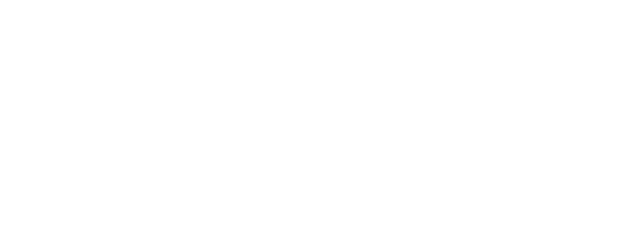
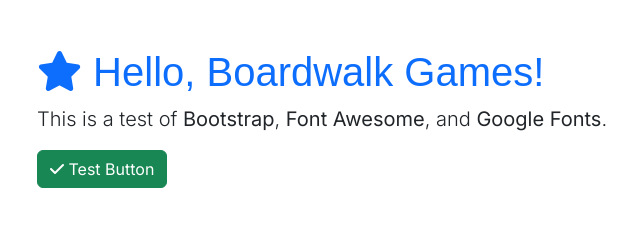
Before and after one commit to GavinKingcome/boardwalk-games, a plain HTML site: page index.html in a window 1280 px wide. Shown: the whole page, without its empty margins (45-685 px from the left). Drawn offline with nearby package versions, Linux system fonts and the light colour scheme; files that its build step writes are made by us from their sources; a small style sheet from the web is missing; a web font is replaced by a local one.

Commit message:
Test site and fix Font Awesome url

```diff
--- a/index.html
+++ b/index.html
@@ -6,7 +6,13 @@
     <title>Document</title>
 
     <!-- Font Awesome CDN -->
-  <link rel="stylesheet" href="https://cdnjs.cloudflare.com/ajax/libs/font-awesome/6.5.0/css/all.min.css" integrity="sha512-1ycn6IcaQQ40/MKB4Imkb9hFQ9b6U6Q5l9e6Q5l9e6Q5l9e6Q5l9e6Q5l9e6Q5l9e6Q5l9e6Q5l9e6Q5l9e6Q==" crossorigin="anonymous" referrerpolicy="no-referrer" />
+    <link
+      rel="stylesheet"
+      href="https://cdnjs.cloudflare.com/ajax/libs/font-awesome/6.5.0/css/all.min.css"
+      integrity="sha512-1ycn6IcaQQ40/MKB4Imkb9hFQ9b6U6Q5l9e6Q5l9e6Q5l9e6Q5l9e6Q5l9e6Q5l9e6Q5l9e6Q5l9e6Q5l9e6Q=="
+      crossorigin="anonymous"
+      referrerpolicy="no-referrer"
+    />
 
     <!-- Bootstrap custom CSS -->
     <link
@@ -27,5 +33,20 @@
       integrity="sha384-qQ2iX+965DzO0rT7abK41JStQIAqVgRVzpbzo5smXKp4YfRvH+8abtTE1Pi6jizo"
       crossorigin="anonymous"
     ></script>
+
+    <body>
+      <div class="container mt-5">
+        <h1 class="text-primary">
+          <i class="fas fa-star"></i> Hello, Boardwalk Games!
+        </h1>
+        <p class="lead">
+          This is a test of <strong>Bootstrap</strong>,
+          <strong>Font Awesome</strong>, and <strong>Google Fonts</strong>.
+        </p>
+        <button class="btn btn-success">
+          <i class="fas fa-check"></i> Test Button
+        </button>
+      </div>
+    </body>
   </body>
 </html>
```
